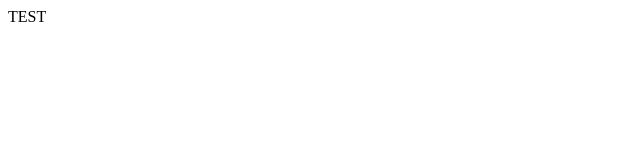
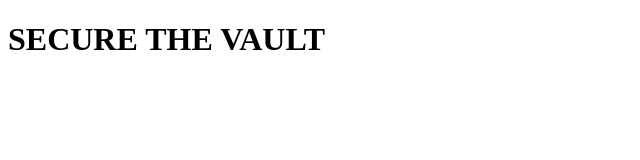
Before and after one commit to samuelcherry/Secure-the-Vault, a plain HTML site: page index.html in a window 1280 px wide. Shown: the whole page, without its empty margins (0-640 px from the left). Drawn offline with Linux system fonts and the light colour scheme.

Commit message:
Added header

```diff
--- a/index.html
+++ b/index.html
@@ -7,6 +7,6 @@
     <script src="secure.js"></script>
   </head>
   <body>
-    TEST
+    <h1>SECURE THE VAULT</h1>
   </body>
 </html>
```
